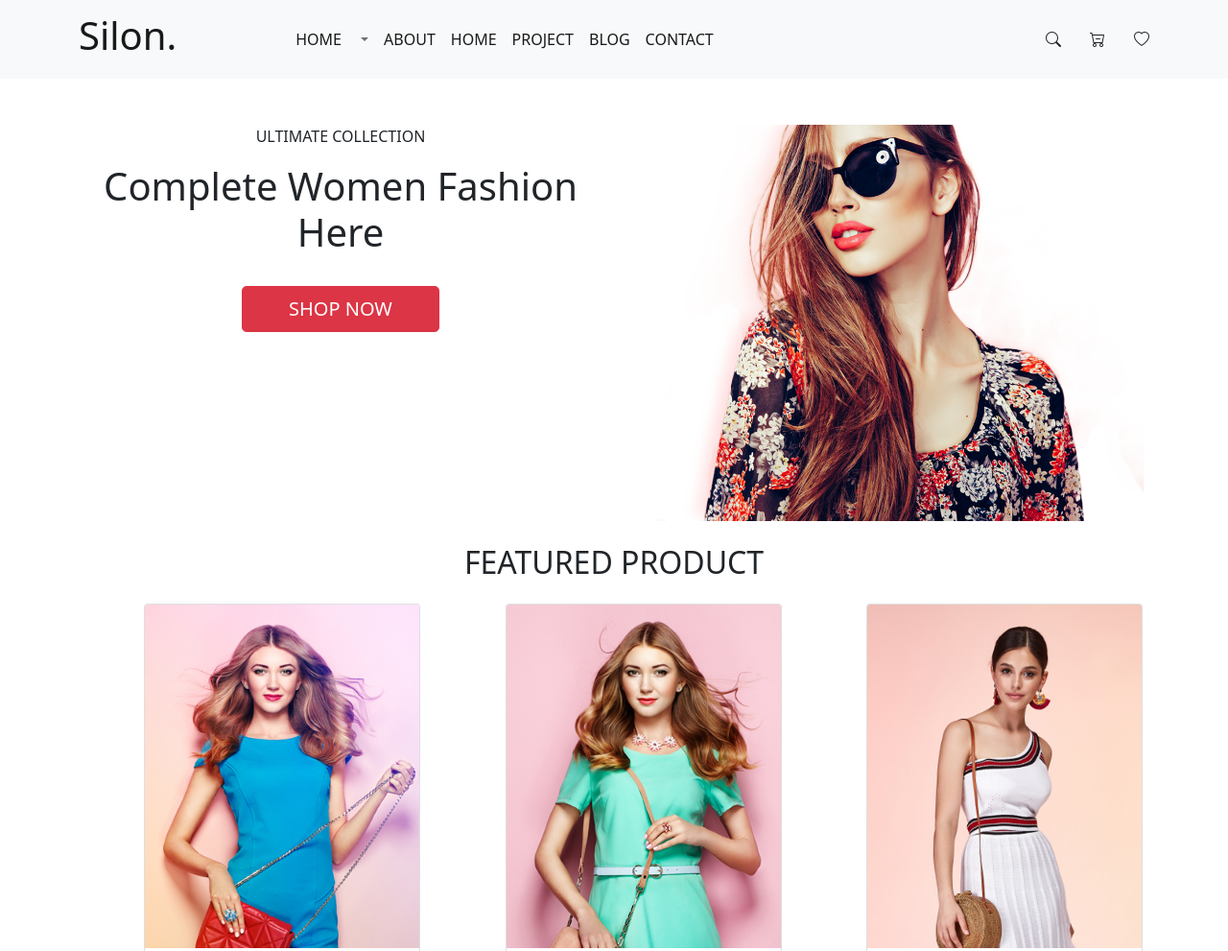
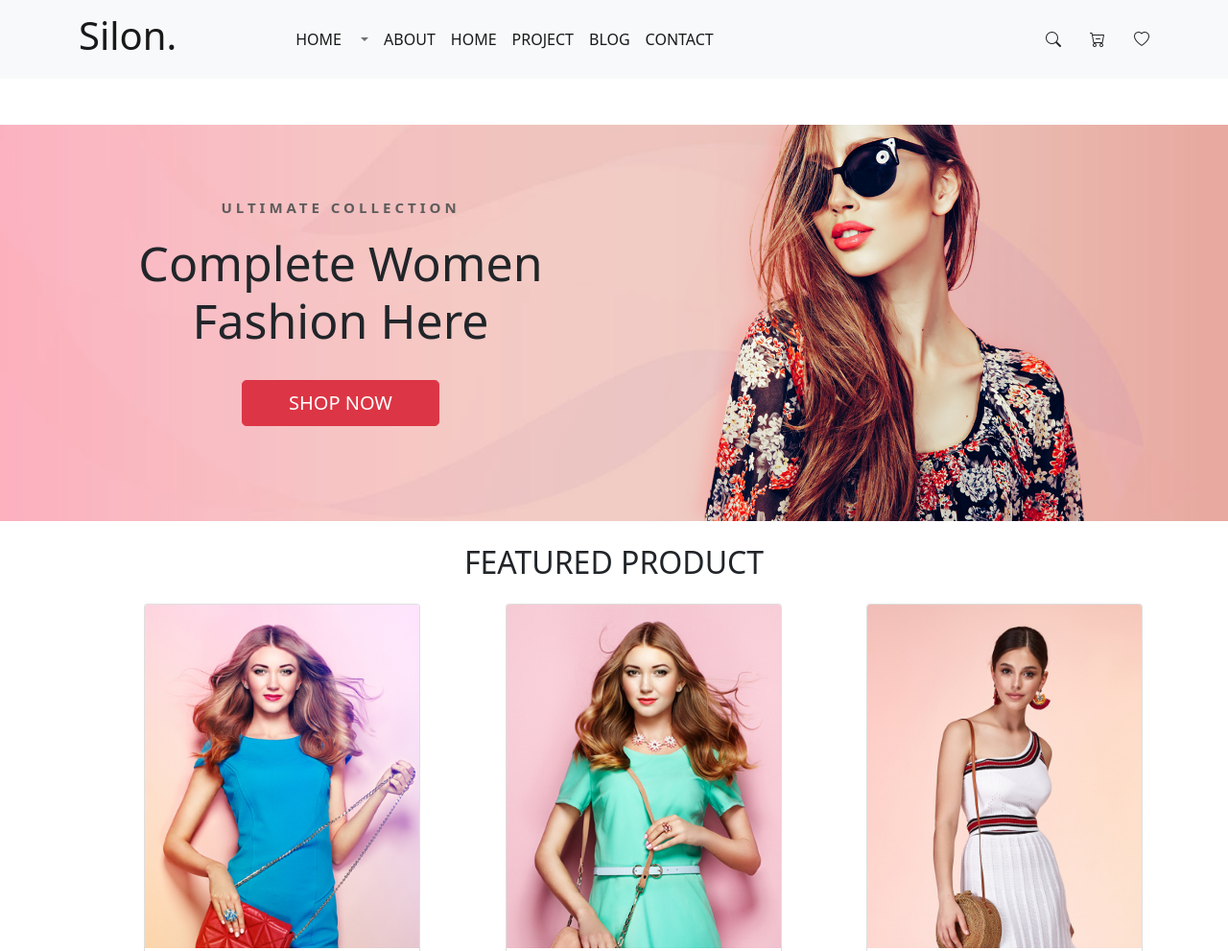
Before and after one commit to tanuja8/fashion, a plain HTML site: page index.html in a window 1280 px wide. Shown: the top 991 px of the page at 96% size. Drawn offline with nearby package versions, Linux system fonts and the light colour scheme.

Commit message:
fashion section designed

```diff
--- a/index.html
+++ b/index.html
@@ -65,18 +65,19 @@
     <section class="fashion">
     <div class="container mt-5">
         <div class="row">
-            <div class="col-lg-6">
+            <div class="col-lg-6  align-self-center">
 
-            <p>ULTIMATE COLLECTION</p>
-            <h1>Complete Women Fashion Here</h1>
+            <p class="text">ULTIMATE COLLECTION</p>
+            <h1 class="heading">Complete Women<br> Fashion Here</h1>
             <button type="button" class="btn btn-danger btn-lg px-5 my-4">SHOP NOW</button>
             </div>
             <div class="col-lg-6">
                 <img  class ="img-fluid" src="ban-1.png" alt="fashion">
-
+              </div>
             </div>
         </div>
     </div>
+    </section>
     <section class="product_section">
       <div class="main_container">
         <div class="featured my-4 ">
--- a/style.css
+++ b/style.css
@@ -1,6 +1,15 @@
 .col-lg-6{
 
       text-align: center;
+}
+.text{
+    letter-spacing: 4px;
+    font-size: 15px;
+    font-weight:bold;
+    color: rgb(94, 92, 92);
+}
+.heading{
+    font-size: 50px;
 }
 .collapse{
     margin-left: 100px;
@@ -9,9 +18,13 @@
     margin-left: 150px;
 }
 .collection_row{
+    margin-top: 80px;
     background-color: rgb(235, 231, 231);
 }
 .icon {
     display: flex;
     gap: 30px;
 }
+.fashion{
+
+    background: url('bg-1.jpg');
```
Also changed, not shown: bg-1.jpg (added).
